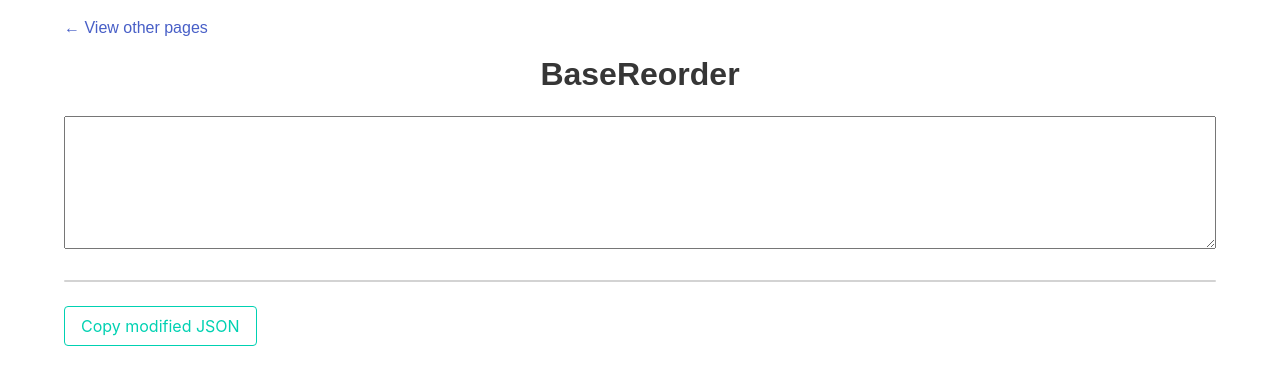
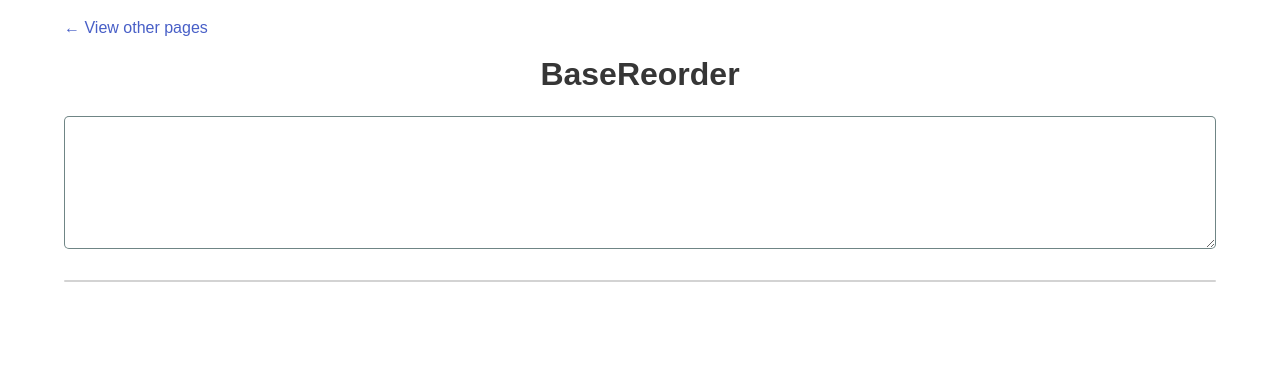
Before and after one commit to NMSCD/Base-Reorder, a plain HTML site: page index.html in a window 1280 px wide. Drawn offline with nearby package versions, Linux system fonts and the light colour scheme.

Commit message:
HTML structure; styling

```diff
--- a/index.html
+++ b/index.html
@@ -19,20 +19,26 @@
 		<nav>
 			<a href=".." title="Other pages">&larr; View other pages</a>
 		</nav>
+		<main>
 			<h1 class="title is-3">BaseReorder</h1>
+			<section id="input">
 				<textarea id="input" oninput="getBases(this)"></textarea>
+			</section>
 			<hr>
-		<button class="button is-primary is-outlined" id="copy" onclick="copyButton(this)">Copy modified JSON</button>
+			<section id="output">
+				<button class="button is-primary is-outlined" id="copy" onclick="copyButton(this)">Copy modified
+					JSON</button>
 				<div class="columns is-desktop">
 					<div class="column is-full-mobile">
-				<div id="bases" class="bases">
-				</div>
+						<div id="bases" class="bases"></div>
 					</div>
 					<div style="display:none" class="column is-full-mobile">
 						<div id="JSONout" class="JSON">
 						</div>
 					</div>
 				</div>
+			</section>
+		</main>
 	</div>
 </body>
 
--- a/lib/style.css
+++ b/lib/style.css
@@ -54,3 +54,20 @@ hr {
 	font-family: 'Consolas', monospace;
 	border: 2px solid black;
 }
+
+#output:has(.bases:empty) {
+	display: none;
+}
+
+textarea {
+	padding: 0 5px;
+	border-radius: 5px;
+	border: 1px solid #2F4F4FB0;
+	min-height: 10em;
+	min-width: 100%;
+	resize: vertical;
+}
+
+textarea:hover {
+	border: 1px solid black;
+}
```
Lines whose indentation alone changed are shown as unchanged.
